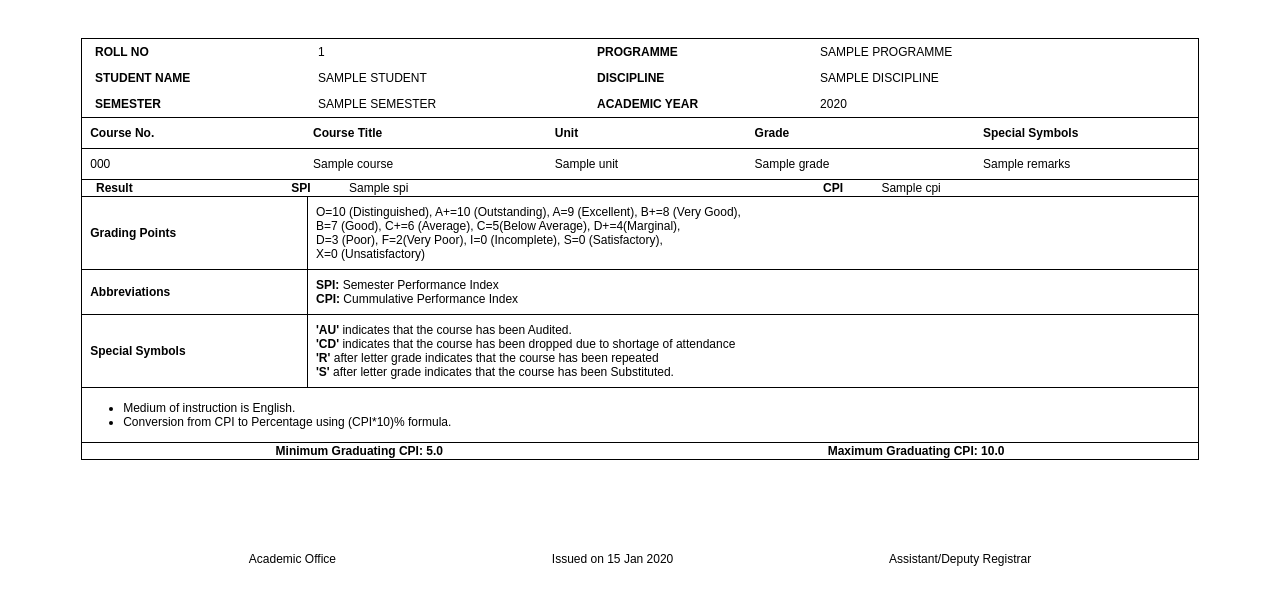
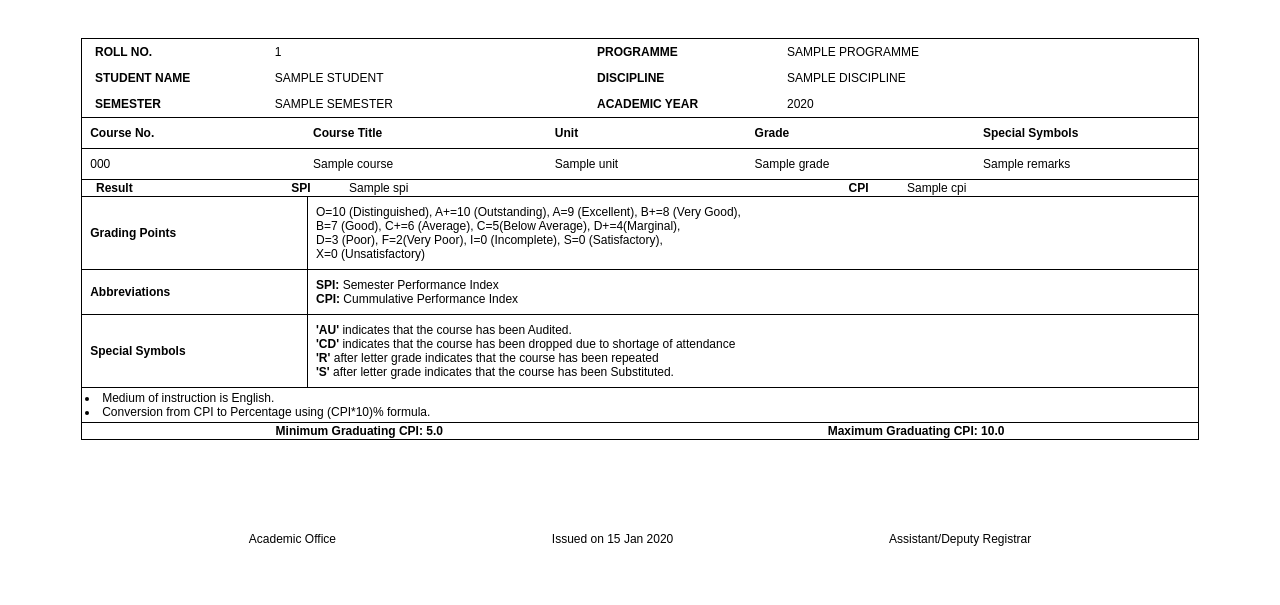
Before and after one commit to hrithik-09/transcript_generator, a Node server app: template views/transcript.ejs in a window 1280 px wide. Shown: the top 605 px of the page. Run offline with Node 20, Linux system fonts and the light colour scheme; the template is opened without the code that fills it: most values are stand-ins (such as "Sample title", 1, 10 or a date in 2020).

Commit message:
Update transcript.ejs

```diff
--- a/views/transcript.ejs
+++ b/views/transcript.ejs
@@ -14,23 +14,23 @@
         <div class="mini-cont">
             <table class="student-details" >
                 <tr>
-                    <td style="width:20%; font-weight:bold;">Roll No</td>
-                    <td style="width:25%"><%= student.rollNumber %></td>
-                    <td style="width:20%; font-weight:bold;">Programme </td>
-                    <td style="width:35%"><%= academicDetails.programme %></td>
+                    <td style="width:17%; font-weight:bold; ">Roll No.</td>
+                    <td style="width:28%; padding: 0 3px;"><%= student.rollNumber %></td>
+                    <td style="width:18%; font-weight:bold;">Programme </td>
+                    <td style="width:37%; padding: 2px;"><%= academicDetails.programme %></td>
                 </tr>
                 <tr>
                     <td style="font-weight:bold;">Student Name</td>
                     <td style="white-space: normal;
-                    word-break: keep-all; "> <%= student.name %></td>
+                    word-break: keep-all;padding: 0 3px; "> <%= student.name %></td>
                     <td style="font-weight:bold;">Discipline </td>
-                    <td><%= academicDetails.discipline %></td>
+                    <td style="padding: 2px;"><%= academicDetails.discipline %></td>
                 </tr>
                 <tr>
                     <td style="font-weight:bold;">Semester</td>
-                    <td> <%= academicDetails.semester %></td>
+                    <td style="padding: 0 3px;"> <%= academicDetails.semester %></td>
                     <td style="font-weight:bold;">Academic Year</td>
-                    <td><%= academicDetails.academicYear %></td>
+                    <td style="padding: 2px;"><%= academicDetails.academicYear %></td>
                 </tr>
             </table>
         </div>
@@ -40,7 +40,7 @@
             <table class="course-details">
                 <thead>
                     <tr>
-                        <th >Course No.</th>
+                        <th  >Course No.</th>
                         <th >Course Title</th>
                         <th  >Unit</th>
                         <th >Grade</th>
@@ -65,9 +65,9 @@
 
         <!-- SPI, CPI -->
         <table>
-            <tr style="border:1px solid black; display: flex; justify-content: space-between; padding-right: 20vw; padding-left: 1vw;" >
+            <tr style="border:1px solid black; display: flex; justify-content: space-between; padding-right: 18vw; padding-left: 1vw;" >
                 <td style="border:none;"> <strong> Result </strong></td>
-                <td style=" display:flex; margin-right: 20vw; border:none;gap:3vw;"> <strong> SPI</strong> <%= student.spi %></td>
+                <td style=" display:flex; margin-right: 22vw; border:none;gap:3vw;"> <strong> SPI</strong> <%= student.spi %></td>
                 <td style="display: flex; border:none;gap:3vw;"> <strong> CPI</strong> <%= student.cpi %></td>
 
                 <!-- <td style="border:none;"><%= student.cpi %></td> -->
@@ -118,16 +118,15 @@
         <!-- Instructions section -->
 
         <div class="instructions">
-           <table>
-            <tr>
-                <td>
-                <ul>
+           <table >
+
+                <td style="padding: 3px;">
+
                     <li>Medium of instruction is English.</li>
                     <li>Conversion from CPI to Percentage using (CPI*10)% formula.</li>
 
-                </ul>
                 </td>
-             </tr>
+
            </table>
            <table class="yeda">
             <tr >
```
